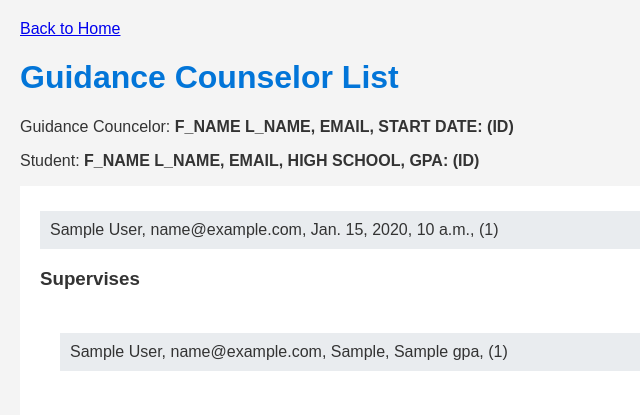
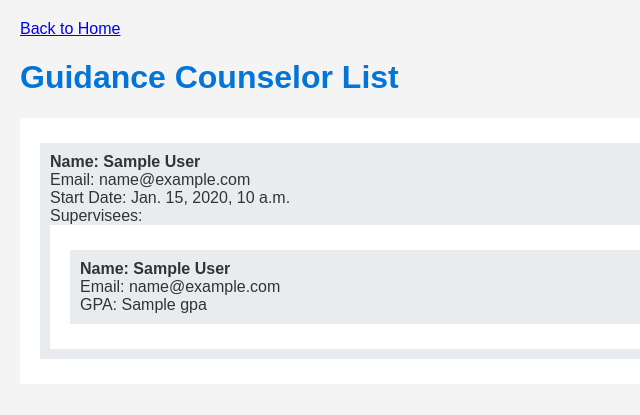
Before and after one commit to emilyr1226/Databases-Final-Project, a Django app: template csci220-django-test/django/djangoproject/university/templates/university/guidence_page.html in a window 1280 px wide. Shown: the top 415 px of the page, without its empty margins (0-640 px from the left). Run offline with Django 3.2, Linux system fonts and the light colour scheme; the template is opened without the code that fills it: most values are stand-ins (such as "Sample title", 1, 10 or a date in 2020).

Commit message:
Changes to html

```diff
--- a/csci220-django-test/django/djangoproject/university/static/university/styles.css
+++ b/csci220-django-test/django/djangoproject/university/static/university/styles.css
@@ -20,3 +20,11 @@ li {
     padding: 10px;
     background: #e9ecef;
 }
+
+.status-admitted {
+    background-color: #c8e6c9;
+}
+
+.status-denied {
+    background-color: #ffcdd2;
+}
--- a/csci220-django-test/django/djangoproject/university/templates/university/application_results.html
+++ b/csci220-django-test/django/djangoproject/university/templates/university/application_results.html
@@ -30,9 +30,7 @@
                             Average GPA: {{ application.college_id.gpa_avg }} <br>
                             Average SAT: {{ application.college_id.math_SAT_avg|add:application.college_id.eng_SAT_avg}} <br>
                             Applied: {{ application.date_applied }} <br>
-                            <span class="{% if application.app_status == 'admitted' %}status-admitted{% elif application.app_status == 'denied' %}status-denied{% endif %}">
-                                Status: {{ application.app_status }}
-                            </span>
+                            Status: {{ application.app_status }}
                         </li>
                     {% empty %}
                         <li>No applications found.</li>
--- a/csci220-django-test/django/djangoproject/university/templates/university/college_page.html
+++ b/csci220-django-test/django/djangoproject/university/templates/university/college_page.html
@@ -6,7 +6,7 @@
     <link rel="stylesheet" href="{% static 'university/styles.css' %}">
 </head>
 <body>
-    <a href="{% url 'admin:index' %}">Back to Admin</a>
+    <a href="/home">Back to Home</a>
     <h1>College List</h1>
     <ul>
         {% load custom_filters %}
--- a/csci220-django-test/django/djangoproject/university/templates/university/extracurriculars.html
+++ b/csci220-django-test/django/djangoproject/university/templates/university/extracurriculars.html
@@ -16,12 +16,12 @@
                     {% load custom_filters %}
                     {% for extracurricular_type, activities in student.extracurriculars.items %}
                         <div>
-                            <p><strong>{{ extracurricular_type|reformat }}</strong></p>
+                            <strong>Extracurricular Type: {{ extracurricular_type|reformat }}</strong>
                             <ul>
                                 {% for participation in activities %}
                                     <li>
-                                        <p>{{ participation.extracurricular_name.name }}</p>
-                                        <p>{{ participation.hours }} hours per week</p>
+                                        Activity Name: {{ participation.extracurricular_name.name }}<br>
+                                        Time: {{ participation.hours }} hours per week
                                     </li>
                                 {% endfor %}
                             </ul>
--- a/csci220-django-test/django/djangoproject/university/templates/university/guidence_page.html
+++ b/csci220-django-test/django/djangoproject/university/templates/university/guidence_page.html
@@ -8,21 +8,27 @@
 <body>
     <a href="/home">Back to Home</a>
     <h1>Guidance Counselor List</h1>
-    <p>Guidance Councelor: <strong>F_NAME L_NAME, EMAIL, START DATE: (ID)</strong></p>
-        <p>Student: <strong>F_NAME L_NAME, EMAIL, HIGH SCHOOL, GPA: (ID)</strong></p>
     <ul>
         {% for guide in guidance %}
-            <li>{{ guide.first_name }} {{ guide.last_name }}, {{ guide.email }}, {{ guide.start_date }}, ({{ guide.id }}) </li>
-            <h3 class="super">Supervises</h3>
-            <ul class="list_students">
-                {% for student in guide.student_set.all %}
-                    <li>{{ student.first_name }} {{ student.last_name }}, {{ student.email }}, {{ student.high_school }}, {{ student.GPA }}, ({{ student.id }})</li>
-                {% empty %}
-                    <li>Supervises Zero Students</li>
-                {% endfor %}
-            </ul>
+            <li>
+                <strong>Name: {{ guide.first_name }} {{ guide.last_name }} </strong><br>
+                Email: {{ guide.email }} <br>
+                Start Date: {{ guide.start_date }} <br>
+                Supervisees:
+                <ul>
+                    {% for student in guide.student_set.all %}
+                        <li>
+                            <strong>Name: {{ student.first_name }} {{ student.last_name }}</strong><br>
+                            Email: {{ student.email }} <br>
+                            GPA: {{ student.GPA }}
+                        </li>
+                    {% empty %}
+                        <li>Supervises Zero Students</li>
+                    {% endfor %}
+                </ul>
+            </li>
         {% empty %}
-            <li>Zero Guidance Councelors</li>
+            <li>Zero Guidance Counselors</li>
         {% endfor %}
     </ul>
 </body>
```
Also changed, not shown: csci220-django-test/django/djangoproject/university/templates/university/question_page.html (+5 -5 lines).
